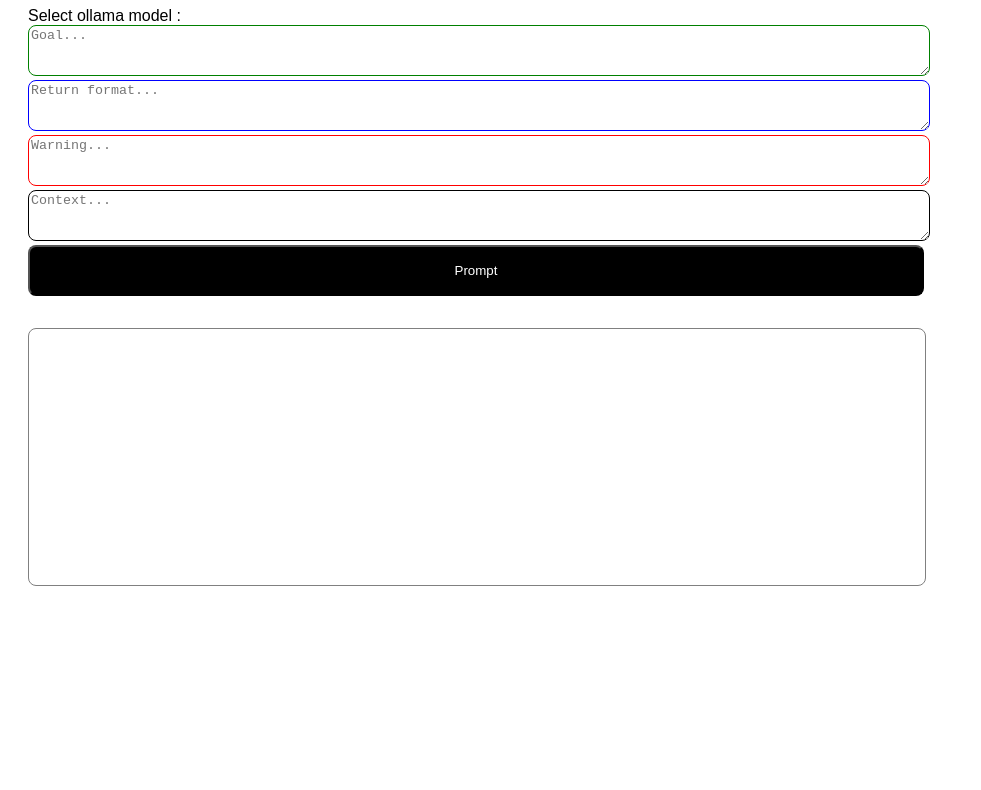
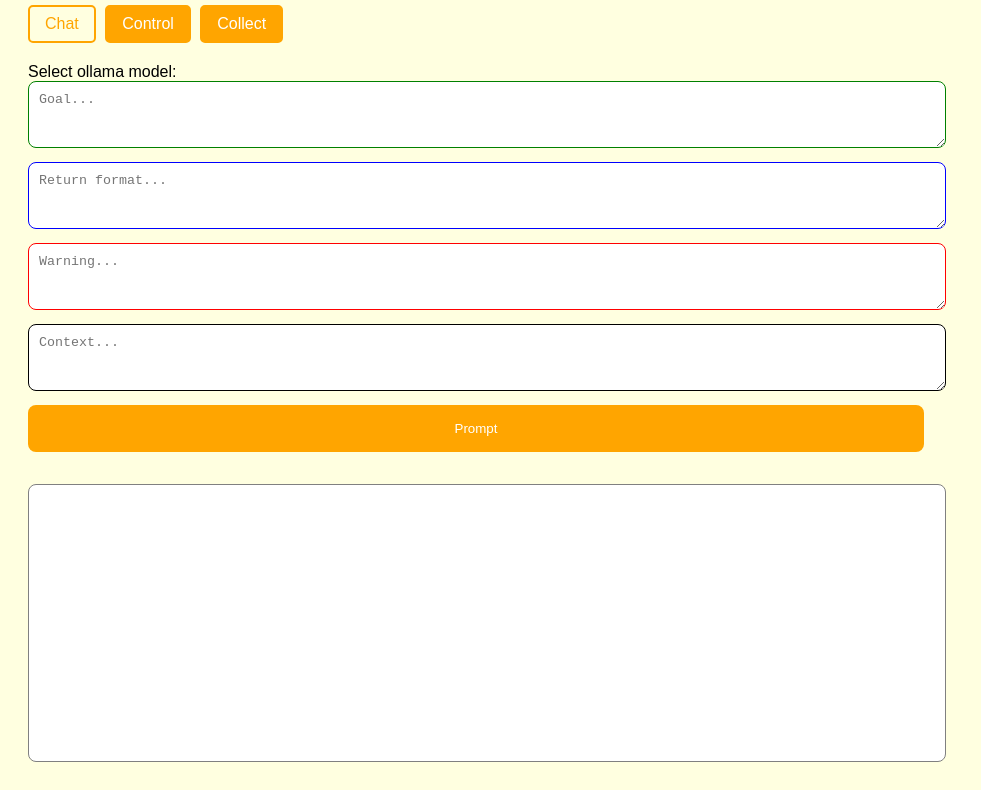
Before and after one commit to royokello/SpeakEasy, a plain HTML site: page index.html in a window 1280 px wide. Shown: the part 101-891 px from the top of the page, without its empty margins (0-981 px from the left). Before the commit the page ends 800 px from the top, so only its background shows below. Drawn offline with Linux system fonts and the light colour scheme; no server answers.

Commit message:
refactor

```diff
--- a/index.html
+++ b/index.html
@@ -1,104 +1,24 @@
 <!DOCTYPE html>
 <html lang="en">
 <head>
-    <meta charset="UTF-8">
-    <meta name="viewport" content="width=device-width, initial-scale=1.0">
-    <title>SpeakEasy</title>
-    <style>
-        body {
-            font-family: Arial, sans-serif;
-            padding: 20px;
-            width: 100vw;
-        }
-
-        .prompt-input {
-            border: 0.1rem solid;
-            border-radius: 0.5rem;
-            width: 70%;
-        }
-
-        .prompt-button {
-            border-radius: 0.5rem;
-            background-color: black;
-            color: white;
-            width: 70%;
-            padding-top: 1rem;
-            padding-bottom: 1rem;
-            cursor: pointer;
-        }
-        .goal-input {
-            border-color: green;
-        }
-        .return-format-input {
-            border-color: blue;
-        }
-        .warning-input {
-            border-color: red;
-        }
-        #result-streaming {
-            border: 0.1rem solid grey;
-            border-radius: 0.5rem;
-            overflow-y: auto;
-            width: 70%;
-            min-height: 16rem;
-            margin-top: 2rem;
-        }
-    </style>
+  <meta charset="UTF-8">
+  <meta name="viewport" content="width=device-width, initial-scale=1.0">
+  <title>SpeakEasy</title>
+  <link rel="stylesheet" href="styles.css">
 </head>
 <body>
+  <h1 class="title">SpeakEasy</h1>
 
-<h1>SpeakEasy</h1>
+  <!-- Inline page selection buttons -->
+  <div id="page-selector">
+    <button class="page-button active" data-page="chat">Chat</button>
+    <button class="page-button" data-page="control">Control</button>
+    <button class="page-button" data-page="collect">Collect</button>
+  </div>
 
-<div >
-    <label for="model-selection">Select ollama model :</label >
-    <div id="radio-container">
-    <!-- Radio buttons will be inserted here dynamically -->
-    </div>
-</div>
+  <!-- Content container: page templates will be loaded here -->
+  <div id="content"></div>
 
-<div>
-    <textarea
-        id="goal-prompt"
-        placeholder="Goal..."
-        rows="3"
-        class="prompt-input goal-input"
-    ></textarea>
-</div>
-
-<div class="mt-4">
-    <textarea
-        id="return-format-prompt"
-        placeholder="Return format..."
-        rows="3"
-        class="prompt-input return-format-input"
-    ></textarea>
-</div>
-
-<div class="mt-4">
-    <textarea
-        id="warning-prompt"
-        placeholder="Warning..."
-        rows="3"
-        class="prompt-input warning-input"
-    ></textarea>
-</div>
-
-<div class="mt-4">
-    <textarea
-        id="context-prompt"
-        placeholder="Context..."
-        rows="3"
-        class="prompt-input context-input"
-    ></textarea>
-</div>
-
-<div>
-    <button id="button-prompt" class="prompt-button">Prompt</button>
-</div>
-
-<div id="result-streaming"></div>
-
-<script src="app.js"></script>
-
+  <script src="script.js"></script>
 </body>
 </html>
--- /dev/null
+++ b/script.js
@@ -0,0 +1,161 @@
+// Utility function to load an HTML template from the templates folder
+async function loadTemplate(templateName) {
+    try {
+      const response = await fetch(`templates/${templateName}.html`);
+      if (!response.ok) throw new Error(`HTTP error! Status: ${response.status}`);
+      return await response.text();
+    } catch (error) {
+      console.error('Error loading template:', error);
+      return `<p>Error loading ${templateName} page.</p>`;
+    }
+  }
+
+  // Function to load models from the Ollama backend and create radio buttons
+  async function loadModels() {
+    try {
+      const response = await fetch('http://localhost:11434/api/tags');
+      if (!response.ok) throw new Error(`HTTP error! Status: ${response.status}`);
+
+      const data = await response.json();
+      const models = data.models;
+      const radioContainer = document.getElementById('radio-container');
+      radioContainer.innerHTML = '';
+
+      models.forEach(model => {
+        const label = document.createElement('label');
+        const radioButton = document.createElement('input');
+
+        radioButton.type = 'radio';
+        radioButton.name = 'model-selection';
+        radioButton.value = model.name;
+
+        label.appendChild(radioButton);
+        label.appendChild(document.createTextNode(`${model.name}`));
+
+        radioContainer.appendChild(label);
+        radioContainer.appendChild(document.createElement('br'));
+      });
+    } catch (error) {
+      console.error('Error loading models:', error);
+    }
+  }
+
+  // Attach chat page event listener for the Prompt button
+  function attachChatListener() {
+    document.getElementById('button-prompt').addEventListener('click', () => {
+      console.log("button clicked...");
+      const selectedModel = document.querySelector('input[name="model-selection"]:checked');
+      console.log(selectedModel);
+      if (selectedModel) {
+        const goalPrompt = document.getElementById('goal-prompt').value.trim();
+        const returnFormatPrompt = document.getElementById('return-format-prompt').value.trim();
+        const warningPrompt = document.getElementById('warning-prompt').value.trim();
+        const contextPrompt = document.getElementById('context-prompt').value.trim();
+
+        const promptText = [
+          goalPrompt && `Goal: ${goalPrompt}`,
+          returnFormatPrompt && `Return Format: ${returnFormatPrompt}`,
+          warningPrompt && `Warning: ${warningPrompt}`,
+          contextPrompt && `Context: ${contextPrompt}`
+        ].filter(Boolean).join('\n\n');
+
+        if (!promptText) {
+          alert("Please enter a question or statement.");
+          return;
+        }
+
+        const resultArea = document.getElementById('result-streaming');
+        resultArea.innerText = "";
+        fetchStreamResponse(promptText, selectedModel.value);
+      } else {
+        alert('Please select a model first.');
+      }
+    });
+  }
+
+  // Fetch and stream response from the backend
+  async function fetchStreamResponse(prompt, model) {
+    try {
+      const url = 'http://127.0.0.1:11434/api/generate';
+      const data = { model: model, prompt: prompt };
+
+      fetch(url, {
+        method: 'POST',
+        headers: { 'Content-Type': 'application/json' },
+        body: JSON.stringify(data)
+      })
+      .then(response => {
+        const reader = response.body.getReader();
+        let decoder = new TextDecoder();
+
+        async function readStream() {
+          while (true) {
+            const { done, value } = await reader.read();
+            if (done) break;
+            const chunkText = decoder.decode(value, { stream: true });
+            processResponse(chunkText);
+          }
+        }
+        readStream().catch(error => console.error('Error reading response:', error));
+      })
+      .then(data => console.log('Success:', data))
+      .catch((error) => console.error('Error:', error));
+    } catch (error) {
+      console.error('Fetch error:', error);
+    }
+  }
+
+  // Process and update the response text
+  function processResponse(text) {
+    try {
+      const jsonResponse = JSON.parse(text);
+      if (!jsonResponse.done) {
+        updateResult(jsonResponse.response);
+      }
+    } catch (error) {
+      console.warn("Error parsing response:", error);
+    }
+  }
+
+  function updateResult(responseText) {
+    const resultArea = document.getElementById('result-streaming');
+    const currentText = resultArea.innerText;
+    resultArea.innerText = currentText + responseText;
+    resultArea.scrollTop = resultArea.scrollHeight;
+  }
+
+  // Page switching logic using inline buttons
+  const pageButtons = document.querySelectorAll('.page-button');
+  const contentDiv = document.getElementById('content');
+
+  function setActiveButton(activePage) {
+    pageButtons.forEach(button => {
+      if (button.dataset.page === activePage) {
+        button.classList.add('active');
+      } else {
+        button.classList.remove('active');
+      }
+    });
+  }
+
+  async function loadPage(page) {
+    const template = await loadTemplate(page);
+    contentDiv.innerHTML = template;
+    if (page === 'chat') {
+      // For chat page, load models and attach the event listener
+      loadModels();
+      attachChatListener();
+    }
+  }
+
+  // Initialize with Chat page as default
+  loadPage('chat');
+
+  // Attach click listeners to the page buttons
+  pageButtons.forEach(button => {
+    button.addEventListener('click', () => {
+      const page = button.dataset.page;
+      setActiveButton(page);
+      loadPage(page);
+    });
+  });
--- /dev/null
+++ b/styles.css
@@ -0,0 +1,75 @@
+body {
+    font-family: Arial, sans-serif;
+    padding: 20px;
+    width: 100vw;
+    background-color: #FFFFE0; /* Light Yellow */
+  }
+
+  h1.title {
+    color: orange;
+    margin-bottom: 20px;
+  }
+
+  /* Page selection buttons */
+  #page-selector {
+    margin-bottom: 20px;
+  }
+
+  .page-button {
+    display: inline-block;
+    border-radius: 5px;
+    padding: 8px 15px;
+    border: 2px solid orange;
+    margin-right: 5px;
+    cursor: pointer;
+    background-color: orange;
+    color: white;
+    font-size: 1rem;
+    outline: none;
+  }
+
+  .page-button.active {
+    background-color: transparent;
+    color: orange;
+  }
+
+  .prompt-input {
+    border: 0.1rem solid;
+    border-radius: 0.5rem;
+    width: 70%;
+    margin-bottom: 10px;
+    padding: 10px;
+  }
+
+  .prompt-button {
+    border-radius: 0.5rem;
+    background-color: orange;
+    color: white;
+    width: 70%;
+    padding: 1rem;
+    cursor: pointer;
+    border: none;
+  }
+
+  .goal-input {
+    border-color: green;
+  }
+
+  .return-format-input {
+    border-color: blue;
+  }
+
+  .warning-input {
+    border-color: red;
+  }
+
+  #result-streaming {
+    border: 0.1rem solid grey;
+    border-radius: 0.5rem;
+    overflow-y: auto;
+    width: 70%;
+    min-height: 16rem;
+    margin-top: 2rem;
+    padding: 10px;
+    background-color: white;
+  }
--- /dev/null
+++ b/templates/chat.html
@@ -0,0 +1,24 @@
+<div id="chat-page">
+    <div>
+      <label for="model-selection">Select ollama model:</label>
+      <div id="radio-container">
+        <!-- Radio buttons will be inserted here dynamically -->
+      </div>
+    </div>
+    <div>
+      <textarea id="goal-prompt" placeholder="Goal..." rows="3" class="prompt-input goal-input"></textarea>
+    </div>
+    <div>
+      <textarea id="return-format-prompt" placeholder="Return format..." rows="3" class="prompt-input return-format-input"></textarea>
+    </div>
+    <div>
+      <textarea id="warning-prompt" placeholder="Warning..." rows="3" class="prompt-input warning-input"></textarea>
+    </div>
+    <div>
+      <textarea id="context-prompt" placeholder="Context..." rows="3" class="prompt-input context-input"></textarea>
+    </div>
+    <div>
+      <button id="button-prompt" class="prompt-button">Prompt</button>
+    </div>
+    <div id="result-streaming"></div>
+  </div>
```
Also changed, not shown: app.js (deleted, +0 -128 lines), templates/collect.html (added, +4 -0 lines), templates/control.html (added, +4 -0 lines).
